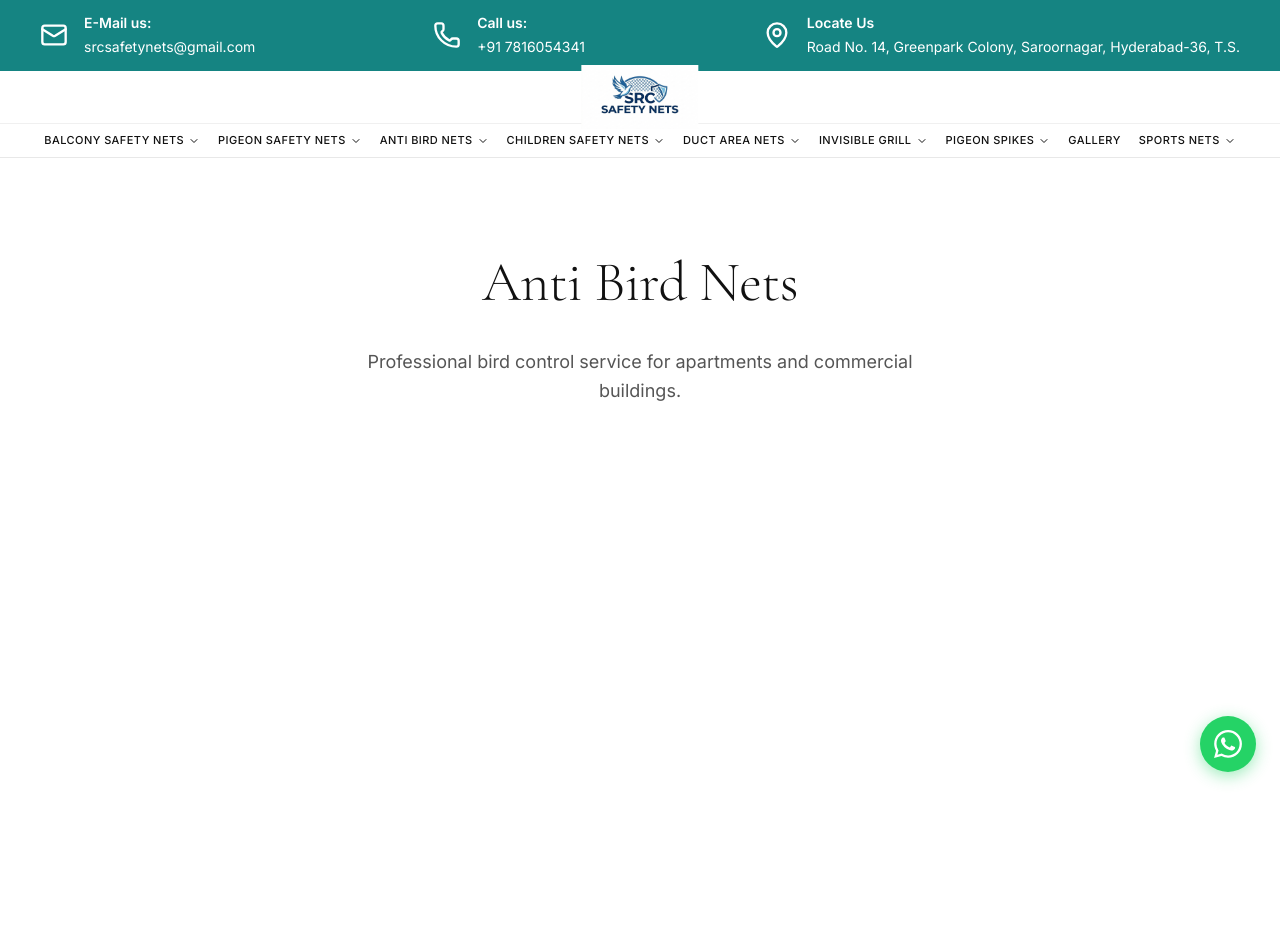
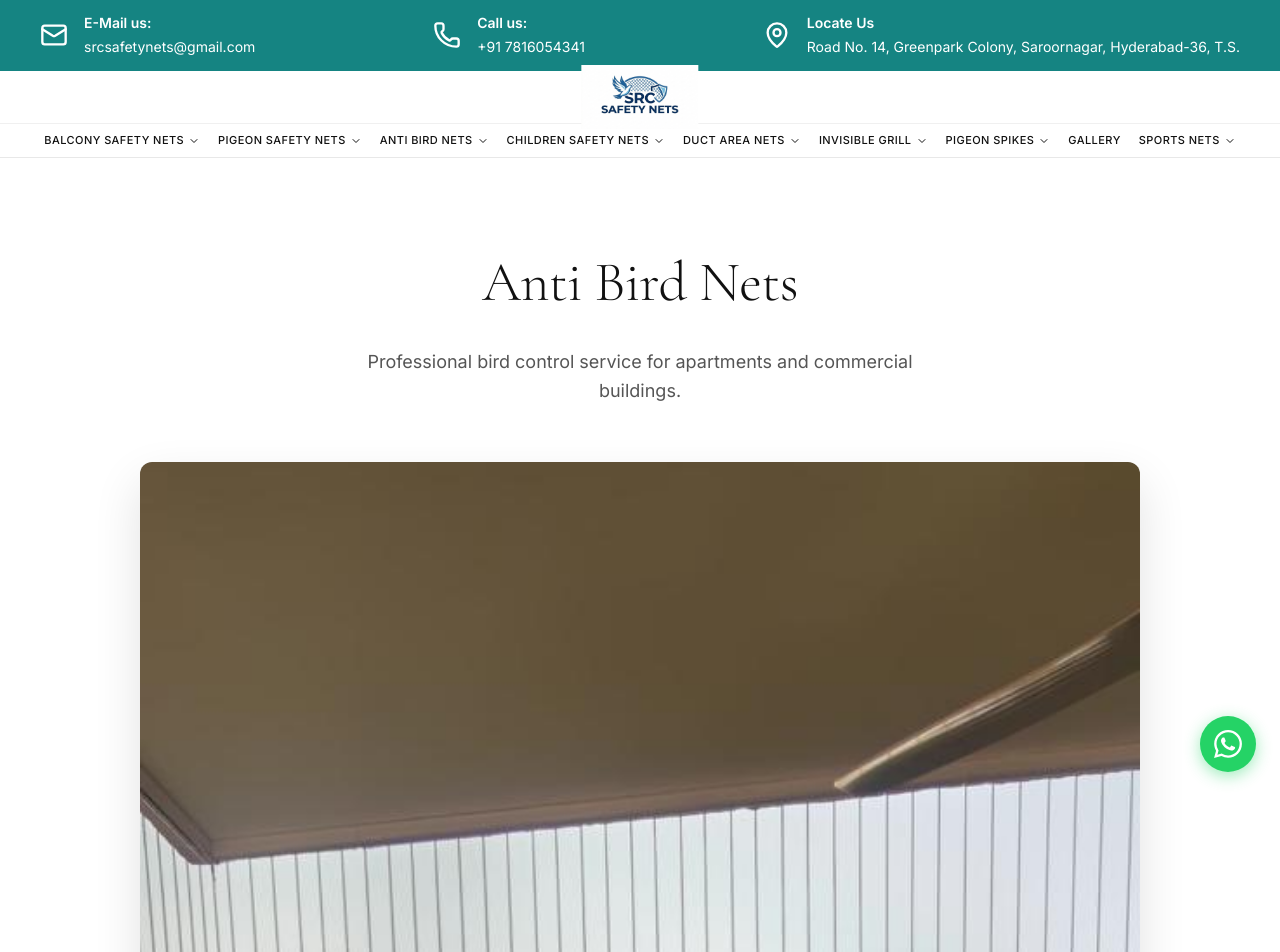
Before and after one commit to HimangshuPronoy/KLA-safety, a React (Vite) app: page /category/anti-bird-nets in a window 1280 px wide. Shown: the top 952 px of the page. Built offline with nearby package versions, Linux system fonts and the light colour scheme.

Commit message:
Fix invisible featured image: added fadeInUp animation trigger

```diff
--- a/src/pages/CategoryPage.css
+++ b/src/pages/CategoryPage.css
@@ -66,6 +66,10 @@
   border-radius: 12px;
   overflow: hidden;
   box-shadow: 0 20px 48px rgba(0,0,0,0.12);
+}
+
+.category-page__featured.animate-img {
+  animation: fadeInUp 0.8s ease-out 0.3s forwards;
 }
 
 .category-page__featured-img {
```
